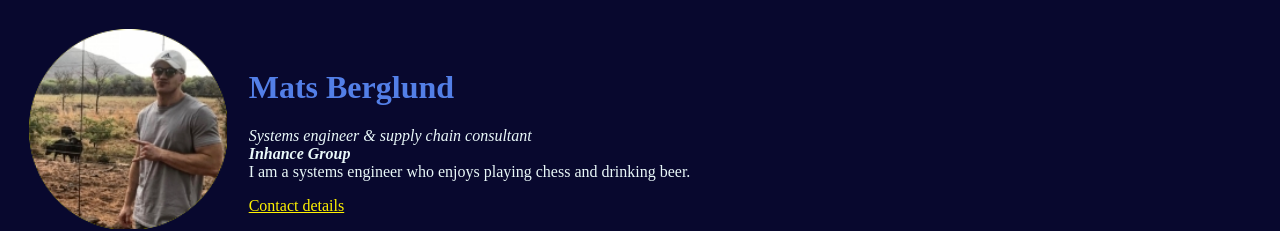
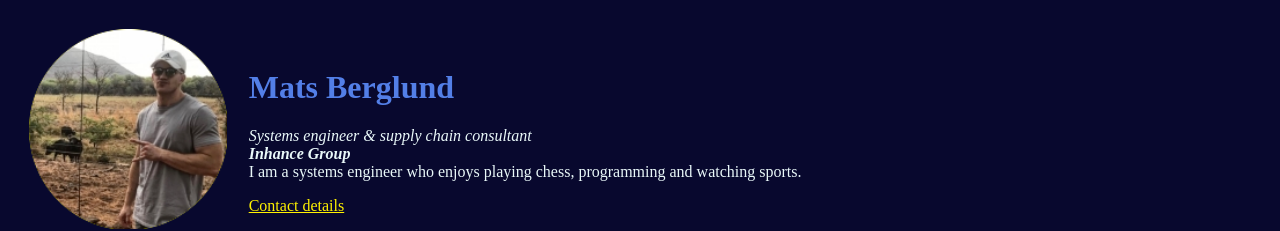
Before and after one commit to m4tsberglund/cv, a plain HTML site: page index.html in a window 1280 px wide. Shown: the top 231 px of the page. Drawn offline with Linux system fonts and the light colour scheme.

Commit message:
Re-ignition

```diff
--- a/index.html
+++ b/index.html
@@ -15,7 +15,7 @@
           <h1>Mats Berglund</h1>
           <p><em>Systems engineer & supply chain consultant
           <br>
-          <strong>Inhance Group</strong> </em> <br>I am a systems engineer who enjoys playing chess and drinking beer.</p>
+          <strong>Inhance Group</strong> </em> <br>I am a systems engineer who enjoys playing chess, programming and watching sports.</p>
           <a href="ContactDetails.html">Contact details</a>
         </td>
       </tr>
```
